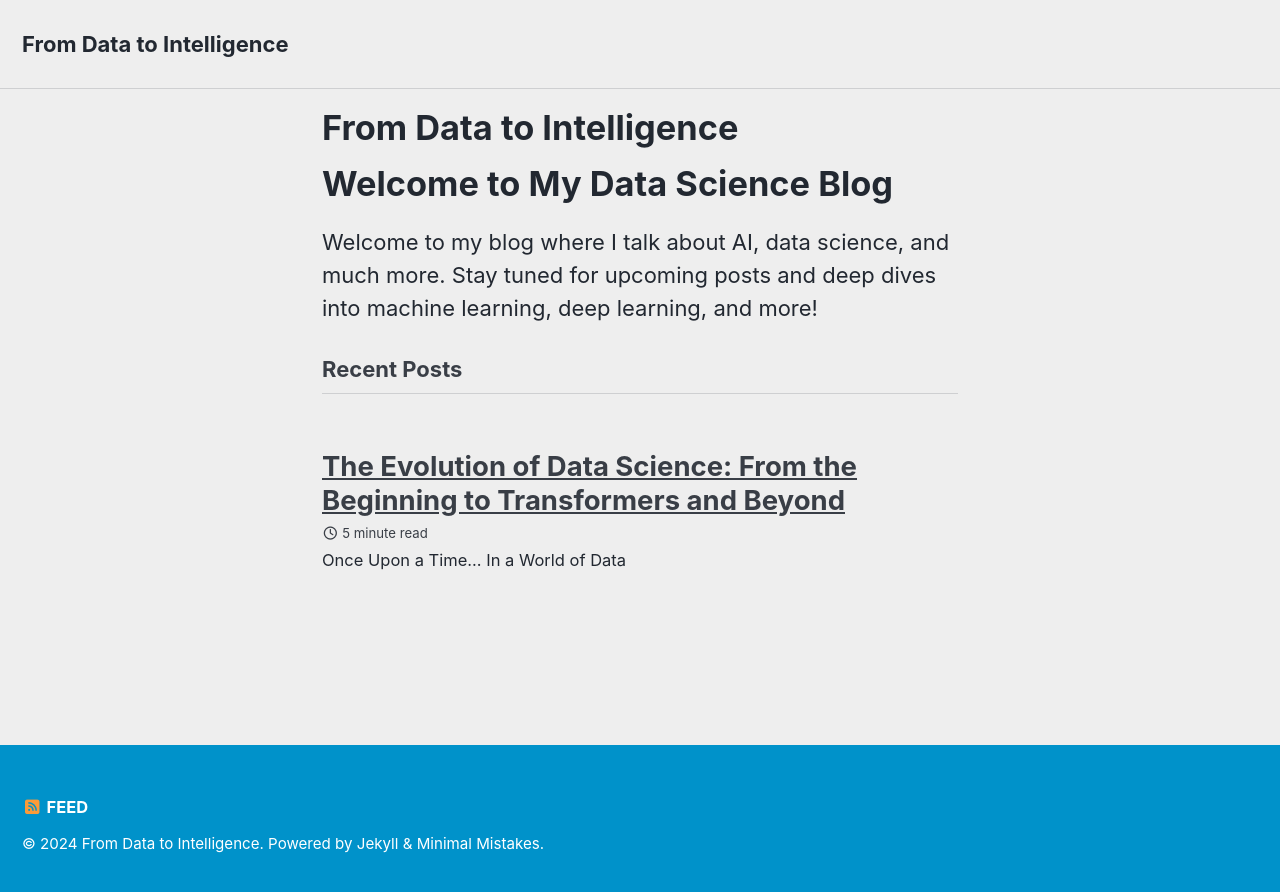
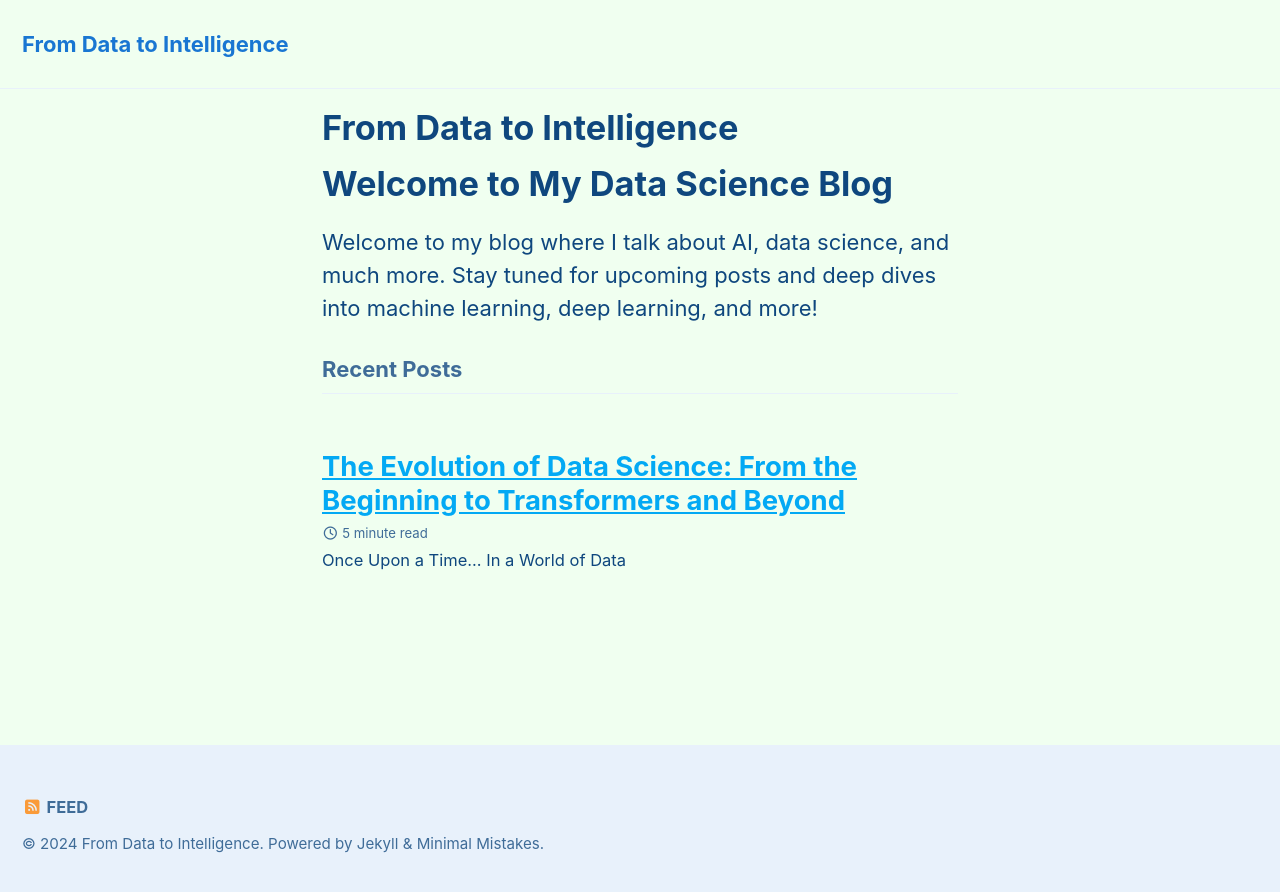
Before and after one commit to Uniquenetra/from-data-to-intelligence, a Jekyll site: the page built from index.md, in a window 1280 px wide. Shown: the top 892 px of the page. Built offline with Jekyll 4.4.1, drawn with Linux system fonts in a browser that asks for light colours; cached includes are drawn as plain includes.

Commit message:
Update _config.yml tryning aqua

```diff
--- a/_config.yml
+++ b/_config.yml
@@ -13,7 +13,7 @@
 #theme                  : "minimal-mistakes-jekyll"
 remote_theme           : "mmistakes/minimal-mistakes"
 #minimal_mistakes_skin    : "default" # "air", "aqua", "contrast", "dark", "dirt", "neon", "mint", "plum", "sunrise"
-minimal_mistakes_skin    :  "air" #, "aqua", "contrast", "dark", "dirt", "neon", "mint", "plum", "sunrise"
+minimal_mistakes_skin    :  "aqua" #, "contrast", "dark", "dirt", "neon", "mint", "plum", "sunrise"
 
 # Site Settings
 locale                   : "en-US"
```
